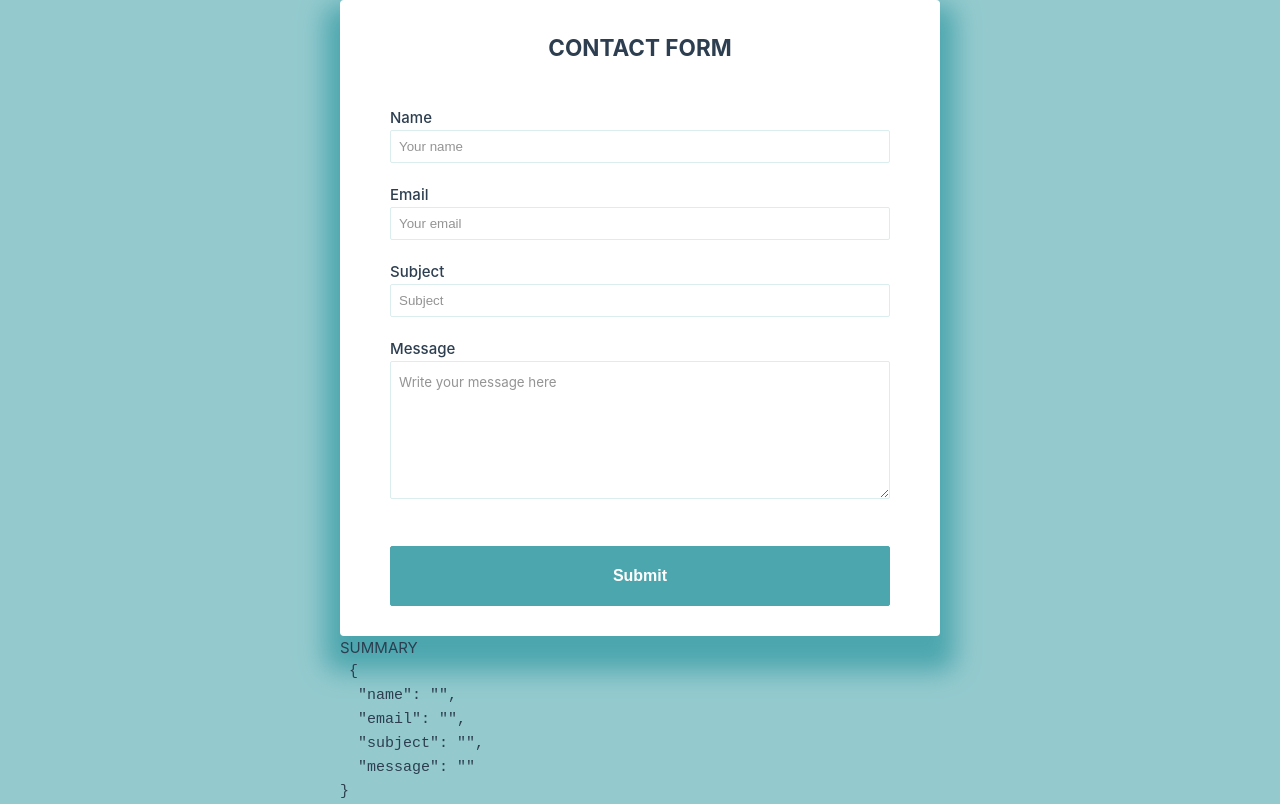
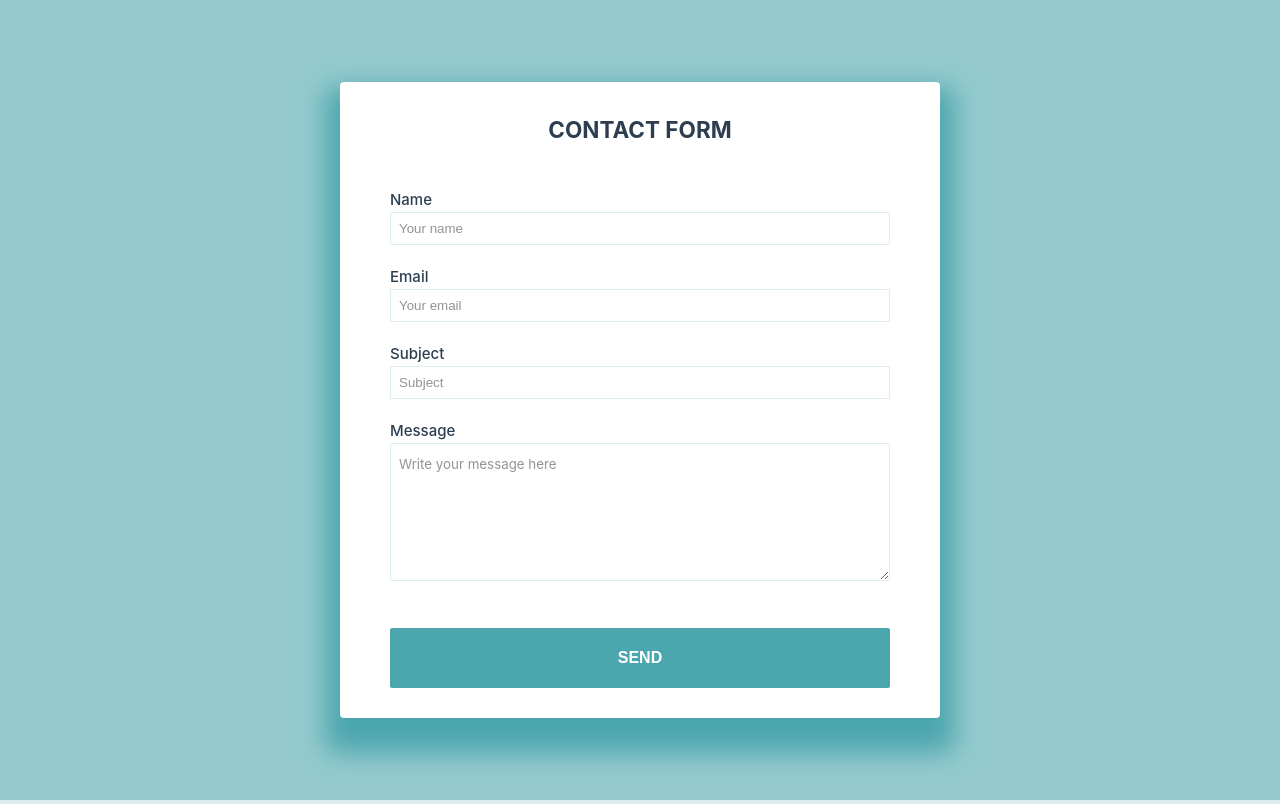
Before and after one commit to b-e-a-t-a/vue3-contactForm, a Vue app: page / in a window 1280 px wide. Built offline with nearby package versions, Linux system fonts and the light colour scheme.

Commit message:
Add message validation

```diff
--- a/src/assets/main.sass
+++ b/src/assets/main.sass
@@ -12,7 +12,7 @@ $placeholder-color: #949494
 
 
 // MAIN STYLES
-h1
+h1, button
   text-transform: uppercase
   text-align: center
   font-weight: 700
@@ -20,7 +20,7 @@ h1
 // FORMS
 form
   max-width: 100%
-  min-width: 90vw
+  width: 90vw
   background-color: $color-white
   padding: 10px
   border-radius: 4px
@@ -34,9 +34,7 @@ form
     border: 1px solid $color-winterling-superdark
     border-radius: 2px
     cursor: pointer
-    > span
-      font-size: 16px
-      font-weight: 700
+    font-size: 16px
     &:disabled
       opacity: .5
       transition: opacity .3s ease-in-out
@@ -44,7 +42,6 @@ form
       border: 1px solid $color-winterling-superdark
       background-color: $color-white
       color: $color-winterling-superdark
-
 
 fieldset
   border: 0
@@ -77,5 +74,5 @@ input, textarea
 
 @media (min-width: 600px)
   form
-    min-width: 600px
+    width: 600px
     padding: 30px 50px
--- a/src/components/FormTextarea.vue
+++ b/src/components/FormTextarea.vue
@@ -1,11 +1,12 @@
 <template>
-  <div :class="{'error': error}">
+  <div>
     <label :for="name">{{ label }}</label>
     <textarea
       :value="modelValue"
       :name="name"
       :id="name"
       class="input"
+      :class="{'error': error}"
       v-bind="$attrs"
       @input="$emit('update:modelValue', $event.target.value)"
     />
--- a/src/views/HomeView.vue
+++ b/src/views/HomeView.vue
@@ -49,20 +49,16 @@
               maxlength="500"
               autocomplete="off"
               rows="5"
+              errorMessage="This field cannot be empty"
+              :error="invalidMessage"
               required
+              @blur="messageBlured = true"
             />
           </fieldset>
 
-          <button type="submit">
-            <span>Submit</span>
-          </button>
+          <button type="submit">Send</button>
         </form>
       </transition>
-    </section>
-
-    <section>
-      SUMMARY
-      <pre> {{ data }} </pre>
     </section>
   </main>
 </template>
@@ -82,6 +78,7 @@ const data = ref({
 
 const nameBlured = ref(false);
 const emailBlured = ref(false);
+const messageBlured = ref(false);
 
 const invalidName = computed(() => {
   return Boolean(!data.value.name && nameBlured.value)  //no value but touched
@@ -93,14 +90,32 @@ const invalidEmail = computed(() => {
     || Boolean(emailBlured.value && !validateEmail(data.value.email))
 });
 
+const invalidMessage = computed(() => {
+  return Boolean(!data.value.message && messageBlured.value)
+});
+
+const isFormValid = computed(() => {
+  const valid = data.value.name &&
+    data.value.message &&
+    !invalidEmail.value
+  return valid;
+});
+
 const send = () => {
   nameBlured.value = true;
   emailBlured.value = true;
-
-  try {
-    console.log('data', data.value);
-  } catch (error) {
-    console.log("error", error);
+  messageBlured.value = true;
+  if (isFormValid.value) {
+    // loader
+    // api
+    try {
+      console.log('data', data.value);
+      // clear fields
+      // notification
+    } catch (error) {
+      console.log("error", error);
+      // notification
+    }
   }
 }
 </script>
```
